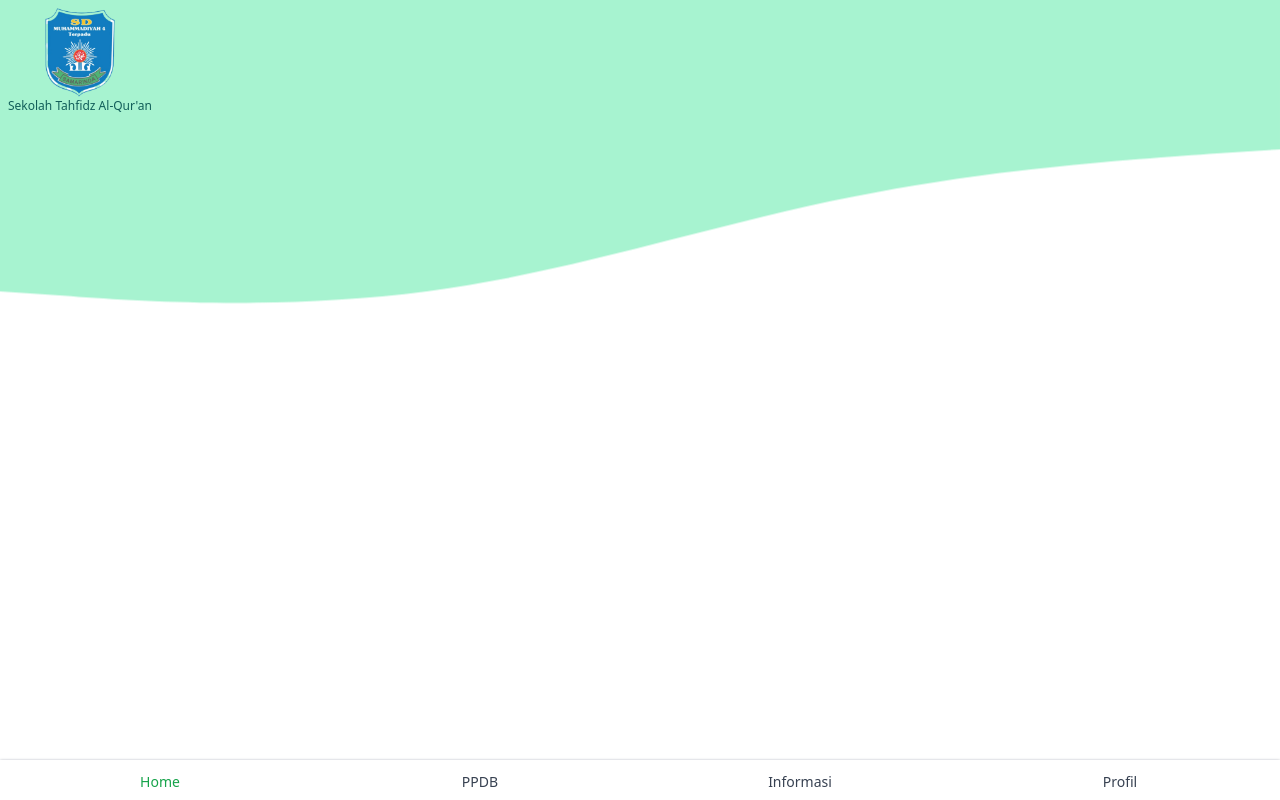
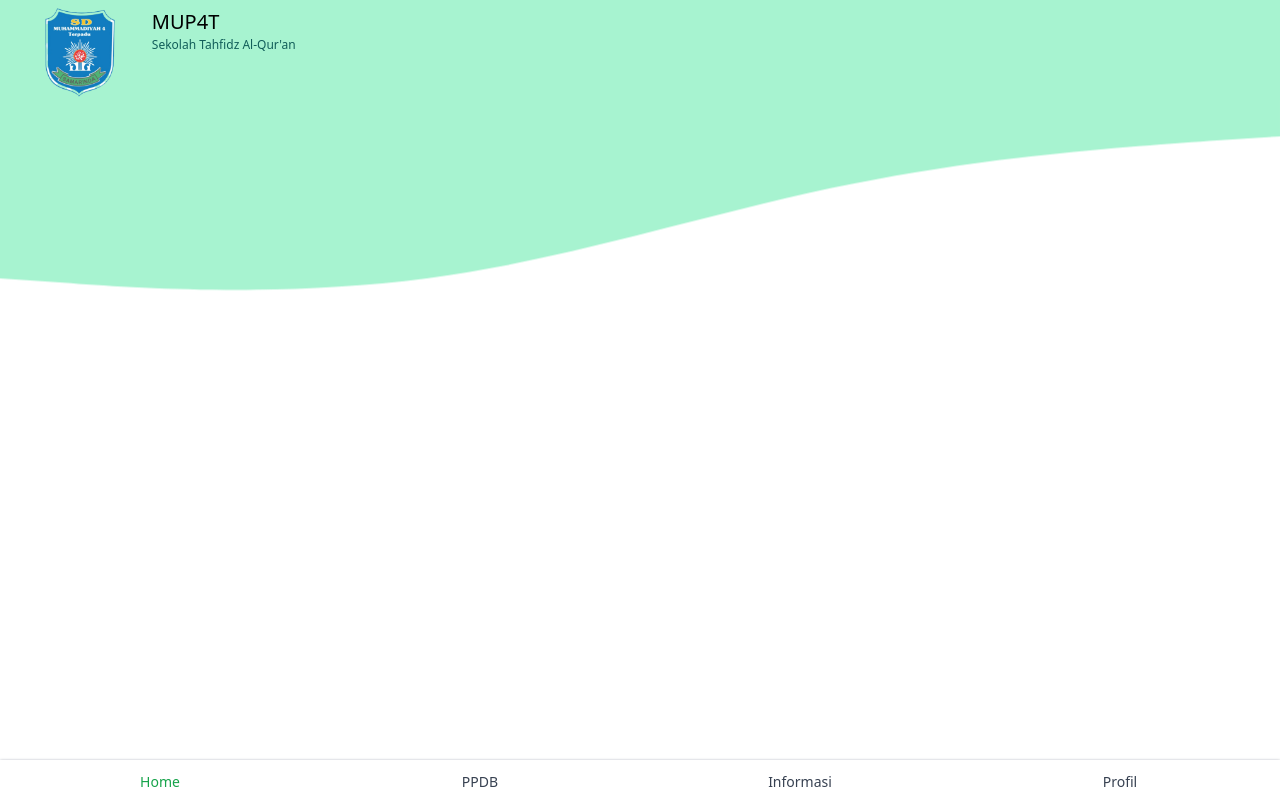
Before and after one commit to mzaini30/mupat, a Svelte app: page / in a window 1280 px wide. Built offline with nearby package versions, Linux system fonts and the light colour scheme.

Commit message:
upload dulu

```diff
--- a/package.json
+++ b/package.json
@@ -25,6 +25,7 @@
     "excalibur-zen": "^0.0.3",
     "gosit": "^1.0.1",
     "markdown": "^0.5.0",
+    "marked": "^7.0.5",
     "postcss-load-config": "^4.0.1",
     "prettier-plugin-svelte": "^3.0.0",
     "stat-aja": "^1.0.0",
--- a/src/App.svelte
+++ b/src/App.svelte
@@ -14,11 +14,16 @@
   // stat_aja({ judul: "Judul Aplikasi", tipe: "Aplikasi Android" });
 </script>
 
-<div class="bg-[#a7f3d0] w-full h-20 absolute top-0 left-0"></div>
+<div class="bg-[#a7f3d0] w-full h-25 absolute top-0 left-0"></div>
 <div class="p-2 z-99 relative">
   <div class=" inline-block">
-    <img class="h-auto w-[70px] block mx-auto" src={logo} alt="" />
-    <p class="text-[12px] text-teal-800">Sekolah Tahfidz Al-Qur'an</p>
+    <div class="grid grid-cols-2">
+      <img class="h-auto w-[70px] block mx-auto" src={logo} alt="" />
+      <div>
+        <p class=" text-xl">MUP4T</p>
+        <p class="text-[12px] text-teal-800">Sekolah Tahfidz Al-Qur'an</p>
+      </div>
+    </div>
   </div>
 </div>
 <div class="scale-y-[-1] -mt-15">
--- a/src/pages/[id].svelte
+++ b/src/pages/[id].svelte
@@ -2,6 +2,7 @@
   import excalibur from "excalibur-zen";
   import api from "../data/api.yml";
   import markdown from "markdown";
+  import { marked, parse } from "marked";
 
   export let params;
 
@@ -18,7 +19,7 @@
     });
     datanya = await datanya.json();
     data = datanya[0];
-    console.log(markdown.markdown.toHTML(data.isi));
+    // console.log(markdown.markdown.toHTML(data.isi));
   }
   ambil_data();
 </script>
@@ -26,5 +27,5 @@
 <!-- {JSON.stringify(data)} -->
 <div class="prose max-w-full p-3">
   <h1>{data.judul}</h1>
-  {@html markdown.markdown.toHTML(data.isi)}
+  {@html marked(data.isi)}
 </div>
```
Also changed, not shown: 1 other file (tests, documents, lock files or other folders).
